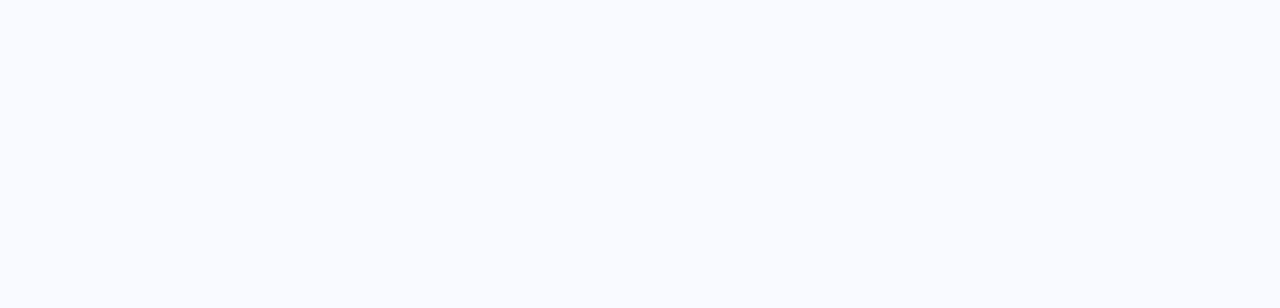
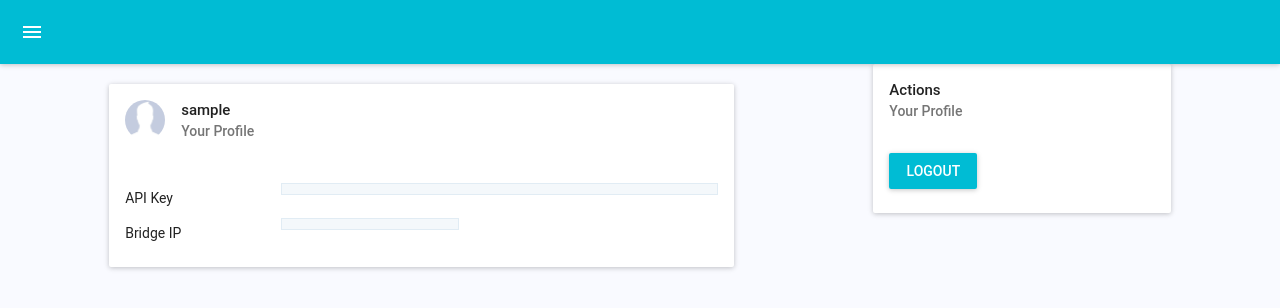
Before and after one commit to cbartram/hue-server, a React app in the folder client/: page /profile in a window 1280 px wide. Shown: the top 308 px of the page. Built offline with nearby package versions, Linux system fonts and the light colour scheme; sample sign-in values are in the browser's storage.

Commit message:
Added Profile Page

```diff
--- a/client/src/HueAPI.js
+++ b/client/src/HueAPI.js
@@ -1,7 +1,7 @@
 /**
  * Created by christianbartram on 9/13/17.
  */
-let BASE_URL = "http://hue-server.ddns.net:3000";
+let BASE_URL = "http:/localhost:3000";
 
 
 module.exports = {
@@ -15,7 +15,7 @@
   },
 
   on() {
-      fetch(`${BASE_URL}/on`) //TODO change from localhost:3000/lights to http://hue-server.ddns.net:3000/lights
+      fetch(`${BASE_URL}/on`)
           .then((response) => response.json())
           .then((responseJson) => {
               //Do something with response
@@ -25,7 +25,7 @@
   },
 
   off() {
-      fetch(`${BASE_URL}/off`) //TODO change from localhost:3000/lights to http://hue-server.ddns.net:3000/lights
+      fetch(`${BASE_URL}/off`)
           .then((response) => response.json())
           .then((responseJson) => {
               //Do something with response
@@ -35,7 +35,7 @@
   },
 
   setColor(color) {
-      fetch(`${BASE_URL}/color/${color}`) //TODO change from localhost:3000/lights to http://hue-server.ddns.net:3000/lights
+      fetch(`${BASE_URL}/color/${color}`)
           .then((response) => response.json())
           .then((responseJson) => {
               //Do something with response
--- a/client/src/components/login/Login.js
+++ b/client/src/components/login/Login.js
@@ -56,17 +56,11 @@
         })
     };
 
-    handleBackClick = () => {
-      this.setState({redirect: true});
-    };
-
-
     render() {
         return (
             <div className="container-fluid">
                 <AppBar
                     title="Login"
-                    iconClassNameLeft={<IconButton onClick={this.handleBackClick} />}
                 />
                 <div className="row">
                     <div className="col-md-4 col-md-offset-5">
--- /dev/null
+++ b/client/src/components/profile/Profile.js
@@ -0,0 +1,90 @@
+/**
+ * Created by christianbartram on 9/17/17.
+ */
+import React, {Component} from 'react';
+import AppBar from 'material-ui/AppBar';
+import {Card, CardHeader, CardText } from 'material-ui/Card';
+import style from './style.css';
+import RaisedButton from 'material-ui/RaisedButton';
+import {withRouter} from 'react-router-dom';
+
+export default class Profile extends Component {
+    constructor() {
+        super();
+
+        this.state = {
+            user: JSON.parse(sessionStorage.getItem('user')),
+        }
+    }
+
+    componentDidMount = () => {
+
+    };
+
+    render() {
+        const Button = withRouter(({history}) => (
+            <RaisedButton
+                label="Logout"
+                primary={true}
+                onClick={() => {
+                    sessionStorage.removeItem('user');
+                    history.push('/');
+                }}
+            />
+        ));
+
+        return (
+            <div className="container-fluid">
+                <AppBar/>
+                <div className="row">
+                    <div className="col-md-6 col-md-offset-1 card-padding">
+                        <Card>
+                            <CardHeader
+                                title={this.state.user.username}
+                                subtitle="Your Profile"
+                                avatar="images/default.jpg"
+                            />
+                            <CardText>
+                                <div className="row">
+                                    <div className="col-md-3 padding-top">
+                                       API Key
+                                    </div>
+                                    <div className="col-md-9">
+                                        <div className="highlight">
+                                            {this.state.user.key}
+                                        </div>
+                                    </div>
+                                </div>
+                                <div className="row">
+                                    <div className="col-md-3 padding-top">
+                                        Bridge IP
+                                    </div>
+                                    <div className="col-md-4">
+                                        <div className="highlight">
+                                            {this.state.user.ip}
+                                        </div>
+                                    </div>
+                                </div>
+                            </CardText>
+                        </Card>
+                    </div>
+                    <div className="col-md-3 col-md-offset-1">
+                        <Card>
+                            <CardHeader
+                                title="Actions"
+                                subtitle="Your Profile"
+                            />
+                            <CardText>
+                                <div className="row">
+                                    <div className="col-md-3">
+                                       <Button/>
+                                    </div>
+                                </div>
+                            </CardText>
+                        </Card>
+                    </div>
+                </div>
+            </div>
+        );
+    }
+}
--- /dev/null
+++ b/client/src/components/profile/style.css
@@ -0,0 +1,18 @@
+.highlight {
+    margin: 10px 0;
+}
+.highlight {
+    margin-bottom: 3px;
+    padding: 5px 10px;
+    position: relative;
+    background: #f4f8fb;
+    border: 1px solid #e1ecf4;
+}
+
+.padding-top {
+    padding-top:15px;
+}
+
+.card-padding {
+    margin-top:20px;
+}
--- a/client/src/components/setup/Setup.js
+++ b/client/src/components/setup/Setup.js
@@ -25,8 +25,9 @@
             finished: false,
             stepIndex: 0,
             devices: [], //All devices found from the network scan
-            bridge: {username: 'cbartram', key: 'foo', ip:'10.0.0.20', primary: true}, //The user selected philips hue bridge
+            bridge: '10.0.0.1', //The user selected philips hue bridge
             errorMessage: '',
+            linkSuccess: '', //Display link success text?
             successfulPersist: false, //Whether to display circular progress or success message
         };
     }
@@ -89,8 +90,7 @@
 
                 let {bridge} = this.state;
                 Object.assign(bridge, {key: key[0].success.username}, {username: user.username});
-                console.log(bridge);
-                this.setState({bridge});
+                this.setState({bridge, linkSuccess: 'Your Hue bridge was successfully linked with this App, press next to continue!', errorMessage: ''});
             }
         });
     };
@@ -149,6 +149,7 @@
                         <p>Press the Link button on the top of your Hue Bridge then within 30 seconds press the Link button below to establish a connection
                         between your Hue Bridge and this Application</p>
                         <p style={{color:'red'}}><strong>{this.state.errorMessage}</strong></p>
+                        <p style={{color: 'rgb(0, 202, 114)'}}><strong>{this.state.linkSuccess}</strong></p>
                         <RaisedButton primary={true} label="Link" onClick={() => {this.handleLink()}}/>
                     </div>
                 );
--- a/client/src/index.js
+++ b/client/src/index.js
@@ -5,6 +5,7 @@
 import Signup from './components/register/Signup';
 import Login from './components/login/Login';
 import Setup from './components/setup/Setup';
+import Profile from './components/profile/Profile';
 import registerServiceWorker from './registerServiceWorker';
 import { BrowserRouter, Route, Redirect } from 'react-router-dom';
 import MuiThemeProvider from 'material-ui/styles/MuiThemeProvider';
@@ -15,18 +16,19 @@
  * Dynamically Updates the route to /login if the user is not
  * currently authenticated
  */
-function isLoggedIn() { return !(user === null || typeof user === 'undefined') && user.setupRequired === true; }
+function isLoggedIn() { return !(user === null || typeof user === 'undefined') }
 
 ReactDOM.render(
    <MuiThemeProvider>
         <BrowserRouter>
             <div>
                 <Route exact path="/" component={App}/>
-                <Route path="/signup" component={Signup} />
-                <Route path="/login" component={Login} />
+                <Route path="/signup" render={() =>(isLoggedIn() ? (<Redirect to="/"/>) : (<Signup/>))} />
+                <Route path="/login" render={() =>(isLoggedIn() ? (<Redirect to="/"/>) : (<Login/>))} />
 
                 {/* Authentication Route Middleware */}
                 <Route exact path="/setup" render={() =>(!isLoggedIn() ? (<Redirect to="/login"/>) : (<Setup/>))}/>
+                <Route exact path="/profile" render={() => (!isLoggedIn() ? (<Redirect to="/login"/>) : (<Profile/>))} />
             </div>
         </BrowserRouter>
    </MuiThemeProvider>, document.getElementById('root'));
```
Also changed, not shown: client/public/images/default.jpg (added), 2 other files (tests, documents, lock files or other folders).
